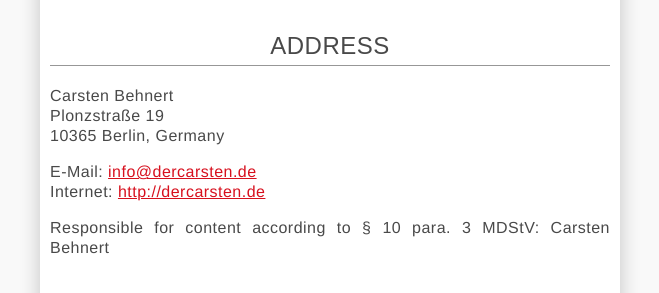
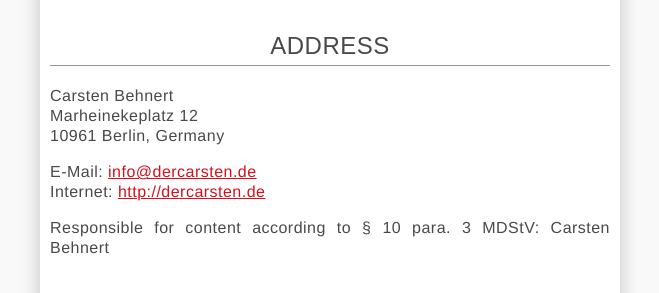
Before and after one commit to casi/dercarsten.de, a Jekyll site: the page built from imprint.md, in a window 1280 px wide. Shown: the part 199-492 px from the top of the page, without its empty margins (310-969 px from the left). Built offline with Jekyll 4.4.1, drawn with Linux system fonts in a browser that asks for light colours.

Commit message:
Update address

```diff
--- a/imprint.md
+++ b/imprint.md
@@ -9,8 +9,8 @@ permalink: /imprint/
 ## Address
 
 Carsten Behnert
-Plonzstraße 19
-10365 Berlin, Germany
+Marheinekeplatz 12
+10961 Berlin, Germany
 
 E-Mail: [info@dercarsten.de][email]
 Internet: [http://dercarsten.de][internet]
```
Also changed, not shown: vita.md (+3 -3 lines), 1 other file.
